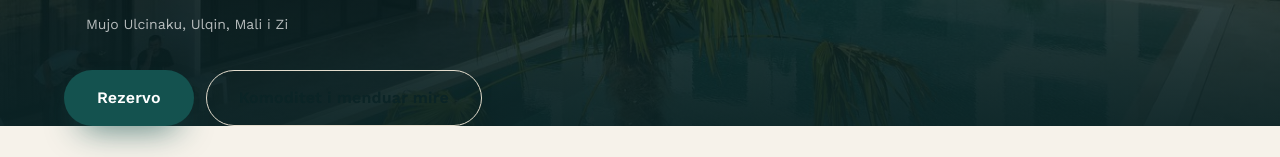
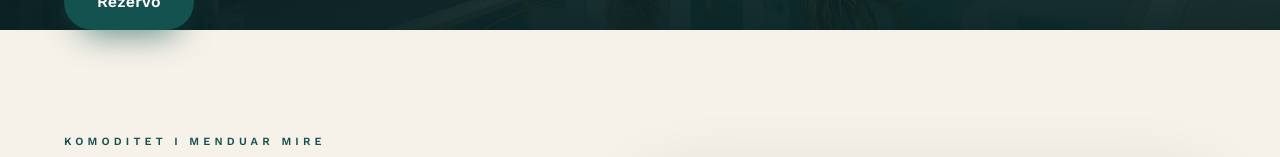
Before and after one commit to shkelzenkonxheli/hotel-reservation, a Next.js app: page / in a window 1280 px wide. Shown: the part 703-860 px from the top of the page. Built offline with nearby package versions, Linux system fonts and the light colour scheme; no server answers; some icons are missing; what @mui/material-nextjs would draw is missing.

Commit message:
Refine homepage hero spacing and CTA

```diff
--- a/src/app/page.js
+++ b/src/app/page.js
@@ -148,7 +148,7 @@ export default function Home() {
           <div className="absolute inset-0 bg-[linear-gradient(180deg,rgba(11,36,38,0.55)_0%,rgba(11,36,38,0.3)_45%,rgba(11,36,38,0.92)_100%)]" />
         </div>
 
-        <PublicContainer className="relative flex min-h-[82vh] flex-col justify-end pb-28 pt-32 md:min-h-[94vh] md:pb-32 md:pt-40">
+        <PublicContainer className="relative flex min-h-[68vh] flex-col justify-end pb-14 pt-20 md:min-h-[82vh] md:pb-24 md:pt-28">
           <div className="fade-up max-w-3xl text-white">
             <div className="flex items-center gap-4">
               <span className="h-px w-14 bg-[var(--sea)]" />
@@ -174,12 +174,6 @@ export default function Home() {
               <Link href="/rooms" className="btn btn-primary btn-lg">
                 {headerT("bookNow")}
               </Link>
-              <a
-                href="#discover"
-                className="btn btn-outline btn-lg border-white/40 text-white hover:border-[var(--sea)] hover:text-[var(--sea)]"
-              >
-                {t("story.eyebrow")}
-              </a>
             </div>
           </div>
         </PublicContainer>
```
